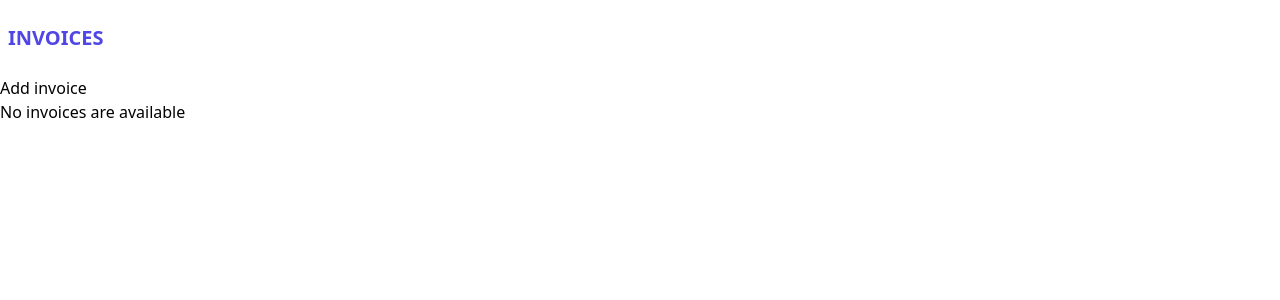
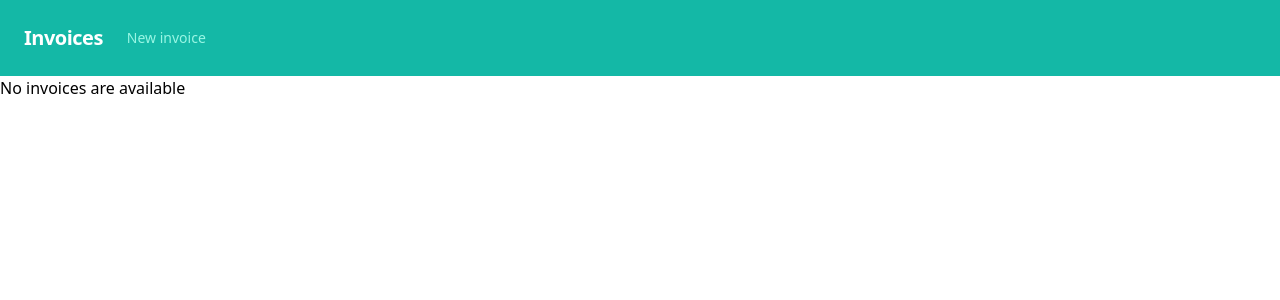
Before and after one commit to aalexmrt/django-invoices-generator, a Django app: page / in a window 1280 px wide. Shown: the top 300 px of the page. Run offline with Django 4.2, Linux system fonts and the light colour scheme; data that the repository does not hold is empty; some libraries are stand-ins or nearby versions.

Commit message:
add little navbar

```diff
--- a/invoices/templates/invoices/base.html
+++ b/invoices/templates/invoices/base.html
@@ -10,13 +10,26 @@
 	</head>
 
   <body>
-    <div class="header-2">
-      <nav class="flex bg-white py-2 md:py-4">
-        <div class="flex w-10/12 w-auto justify-center gap-4 p-2">
-          <a href="{% url 'index' %}" class="font-bold text-xl text-indigo-600">INVOICES</a>
-        </div>
-      </nav>
-    </div>
+		<nav>
+		<div class="header-2">
+ 			<nav class="flex items-center justify-between flex-wrap bg-teal-500 p-6">
+   <div class="flex items-center flex-shrink-0 text-white mr-6">
+ 		<a href="{% url 'index' %}">
+     <span class="font-semibold text-xl tracking-tight">Invoices</span></a>
+   </div>
+   <div class="block lg:hidden">
+     <button class="flex items-center px-3 py-2 border rounded text-teal-200 border-teal-400 hover:text-white hover:border-white">
+       <svg class="fill-current h-3 w-3" viewBox="0 0 20 20" xmlns="http://www.w3.org/2000/svg"><title>Menu</title><path d="M0 3h20v2H0V3zm0 6h20v2H0V9zm0 6h20v2H0v-2z"/></svg>
+     </button>
+   </div>
+   <div class="w-full block flex-grow lg:flex lg:items-center lg:w-auto">
+     <div class="text-sm lg:flex-grow">
+       <a href="{% url 'create_invoice' %}" class="block mt-4 lg:inline-block lg:mt-0 text-teal-200 hover:text-white mr-4">
+         New invoice
+       </a>
+     </div>
+   </div>
+ </nav>
     {% block main %}
 
     {% endblock %}
--- a/invoices/templates/invoices/index.html
+++ b/invoices/templates/invoices/index.html
@@ -1,7 +1,6 @@
 {% extends 'invoices/base.html' %}
 {% load static %}
 {% block main %}
-<a href={% url 'create_invoice' %} >Add invoice</a>
 {% if invoices_list %}
 
 <table class="w-full text-sm text-left text-gray-500 dark:text-gray-400">
```
